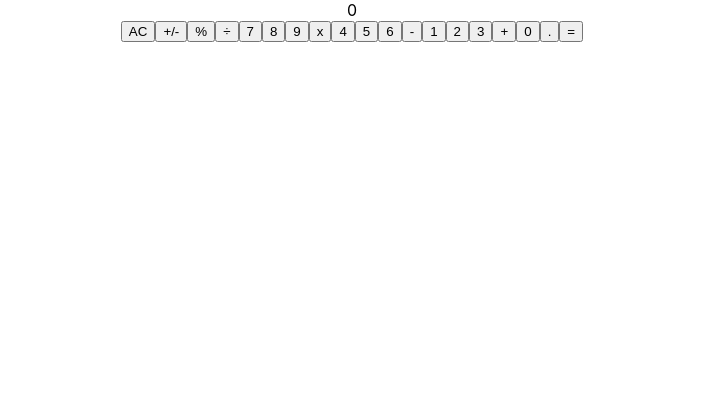
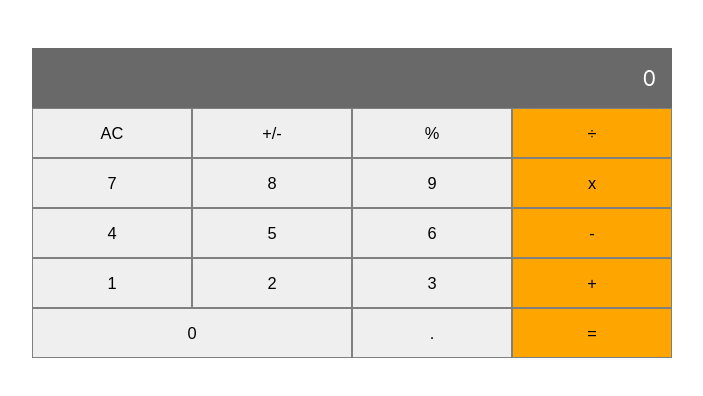
Before and after one commit to memelopez/magicMath, a React (Create React App) app: page / in a window 1280 px wide. Shown: the top 396 px of the page, without its empty margins (288-991 px from the left). Built offline with nearby package versions, Linux system fonts and the light colour scheme.

Commit message:
Add styles

```diff
--- a/src/App.css
+++ b/src/App.css
@@ -1,39 +1,50 @@
-.App {
-  text-align: center;
+*,
+*::before,
+*::after {
+  box-sizing: border-box;
 }
 
-.App-logo {
-  height: 40vmin;
-  pointer-events: none;
+body {
+  margin: 0;
 }
 
-@media (prefers-reduced-motion: no-preference) {
-  .App-logo {
-    animation: App-logo-spin infinite 20s linear;
-  }
+.App {
+  width: 50%;
+  margin: 3em auto 0;
 }
 
-.App-header {
-  background-color: #282c34;
-  min-height: 100vh;
+.outputContainer {
+  width: 100%;
+  height: 60px;
+  padding-right: 1em;
   display: flex;
-  flex-direction: column;
   align-items: center;
-  justify-content: center;
-  font-size: calc(10px + 2vmin);
-  color: white;
+  justify-content: flex-end;
+  background-color: dimgrey;
 }
 
-.App-link {
-  color: #61dafb;
+.output {
+  color: white;
+  font-size: 1.35em;
 }
 
-@keyframes App-logo-spin {
-  from {
-    transform: rotate(0deg);
-  }
+.keysGrid {
+  background-color: dimgrey;
+  display: grid;
+  grid-template-columns: 1fr 1fr 1fr 1fr;
+  grid-template-rows: 1fr 1fr 1fr 1fr 1fr;
+}
 
-  to {
-    transform: rotate(360deg);
-  }
+.calcBtn {
+  height: 50px;
+  border: 1px solid grey;
+  font-size: 1.025em;
 }
+
+.orangeBtn {
+  background-color: orange;
+}
+
+.span2 {
+  grid-column: span 2;
+}
```
